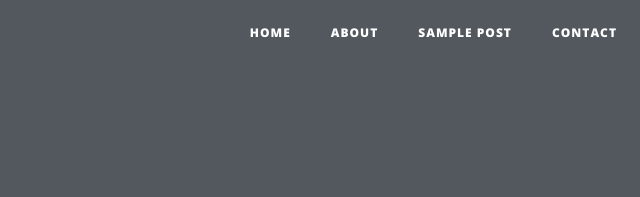
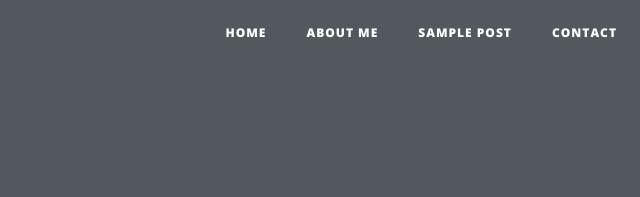
Before and after one commit to Darshana97/my_nodejs_programms, a website: page pages/contact.html in a window 1280 px wide. Shown: the top 197 px of the page, 558-1198 px from the left. Drawn offline with nearby package versions, Linux system fonts and the light colour scheme; files that its build step writes are made by us from their sources.

Commit message:
pages navigation

```diff
--- a/pages/contact.html
+++ b/pages/contact.html
@@ -39,7 +39,7 @@
             <a class="nav-link" href="index.html">Home</a>
           </li>
           <li class="nav-item">
-            <a class="nav-link" href="about.html">About</a>
+            <a class="nav-link" href="about.html">About me</a>
           </li>
           <li class="nav-item">
             <a class="nav-link" href="post.html">Sample Post</a>
```
Also changed, not shown: pages/index.html (+1 -1 lines), pages/post.html (+1 -1 lines).
